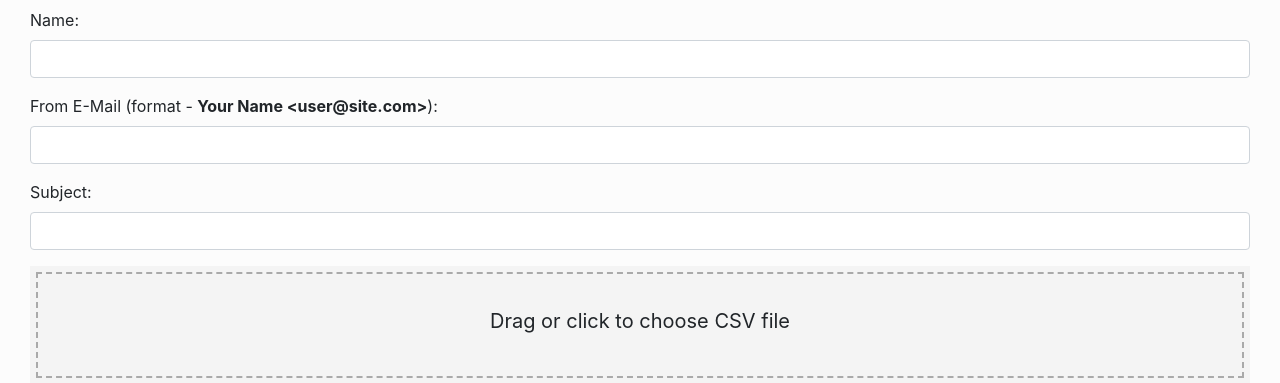
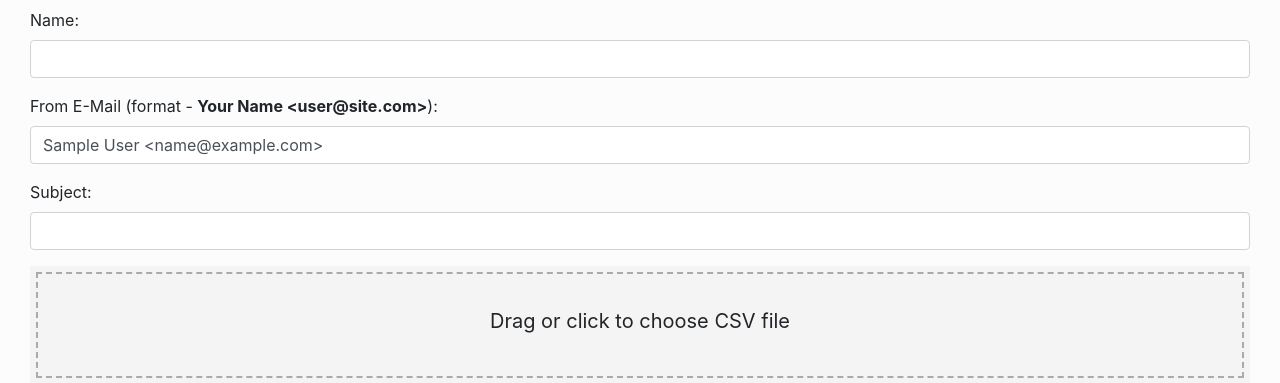
Before and after one commit to pulsejet/cobalt, a Django app: page / in a window 1280 px wide. Shown: the part 78-461 px from the top of the page. Run offline with Django 3.2, Linux system fonts and the light colour scheme; the visitor is signed in with stand-in values (Sample User, id 1); data that the repository does not hold is empty; parts of the project's set-up code (start-up, migrations or seed data) failed here and were passed over; some libraries are stand-ins or nearby versions.

Commit message:
Add default from email

```diff
--- a/campaign/templates/default.html
+++ b/campaign/templates/default.html
@@ -19,7 +19,8 @@
 
         <div class="form-group">
             <label for="from_email">From E-Mail (format - <b>Your Name &lt;user@site.com&gt;</b>):</label>
-            <input name="from_email" type="text" class="form-control" id="from_email">
+            <input name="from_email" type="text" class="form-control" id="from_email"
+                   value="{{ request.user.first_name }} {{ request.user.last_name }} <{{ request.user.email }}>">
         </div>
 
         <div class="form-group">
```
